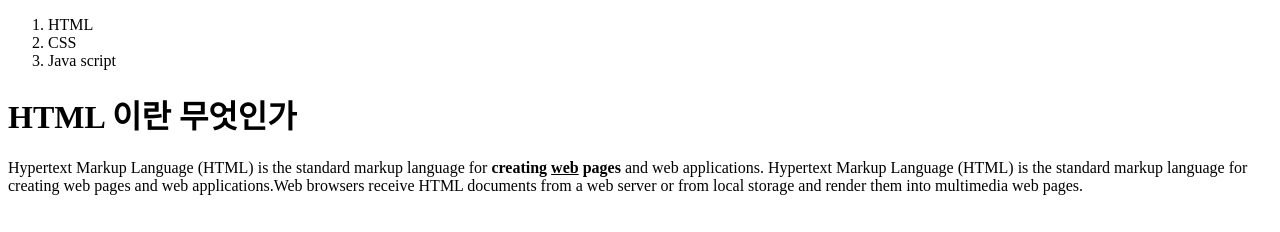
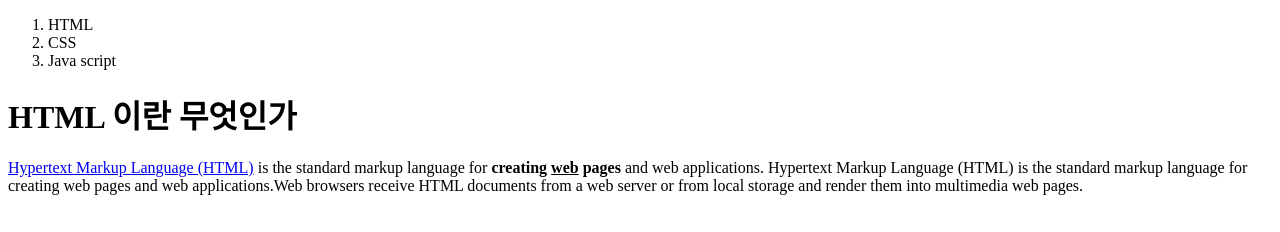
Before and after one commit to racheland/prac_yh, a plain HTML site: page 1.html in a window 1280 px wide. Shown: the top 232 px of the page. Drawn offline with Linux system fonts and the light colour scheme.

Commit message:
링크걸기

```diff
--- a/1.html
+++ b/1.html
@@ -14,7 +14,7 @@
 
 <h1> HTML 이란 무엇인가 </h1>
 
-Hypertext Markup Language (HTML) is the standard markup language for <strong> creating <u>web</u> pages</strong> and web applications.
+<a href="https://www.w3.org/TR/html52/" target="_blank" title = "W3C web"> Hypertext Markup Language (HTML)</a> is the standard markup language for <strong> creating <u>web</u> pages</strong> and web applications.
 
 Hypertext Markup Language (HTML) is the standard markup language for creating web pages and web applications.Web browsers receive HTML documents from a web server or from local storage and render them into multimedia web pages.
 <br>
```
